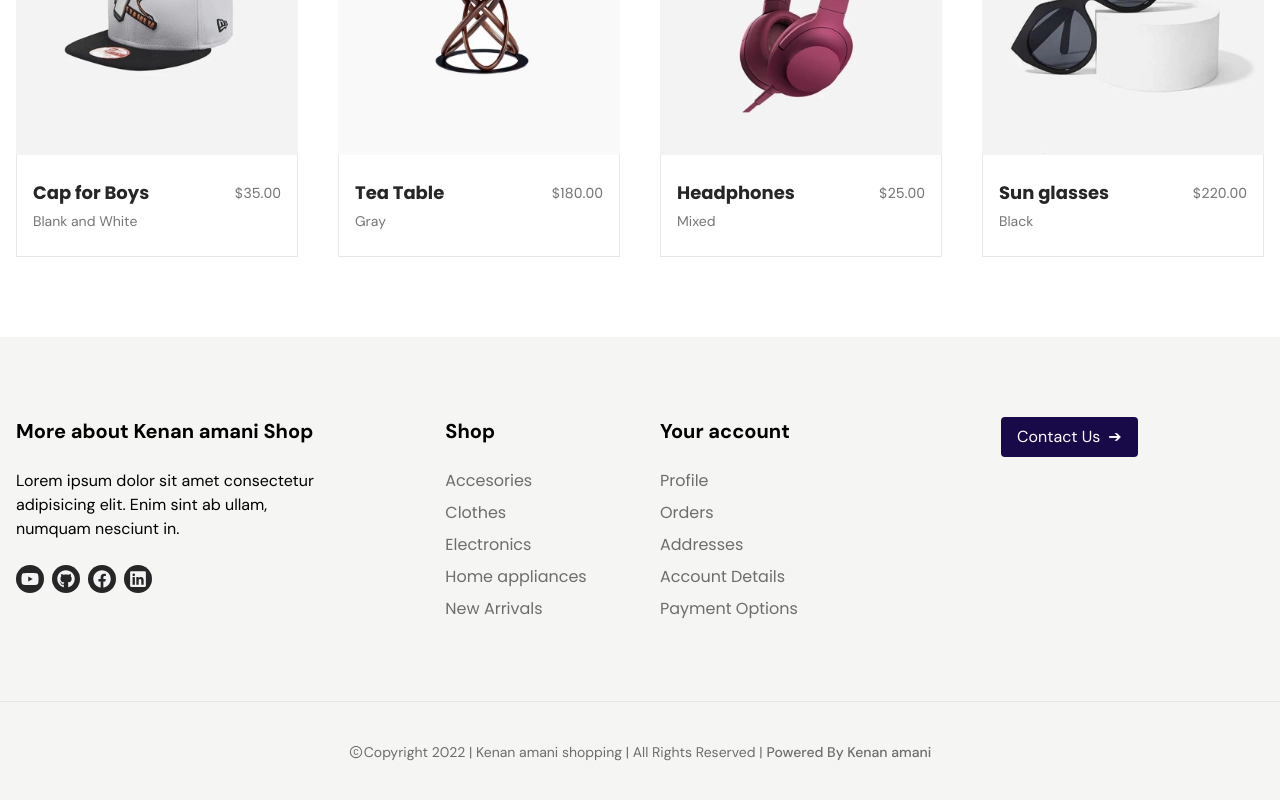
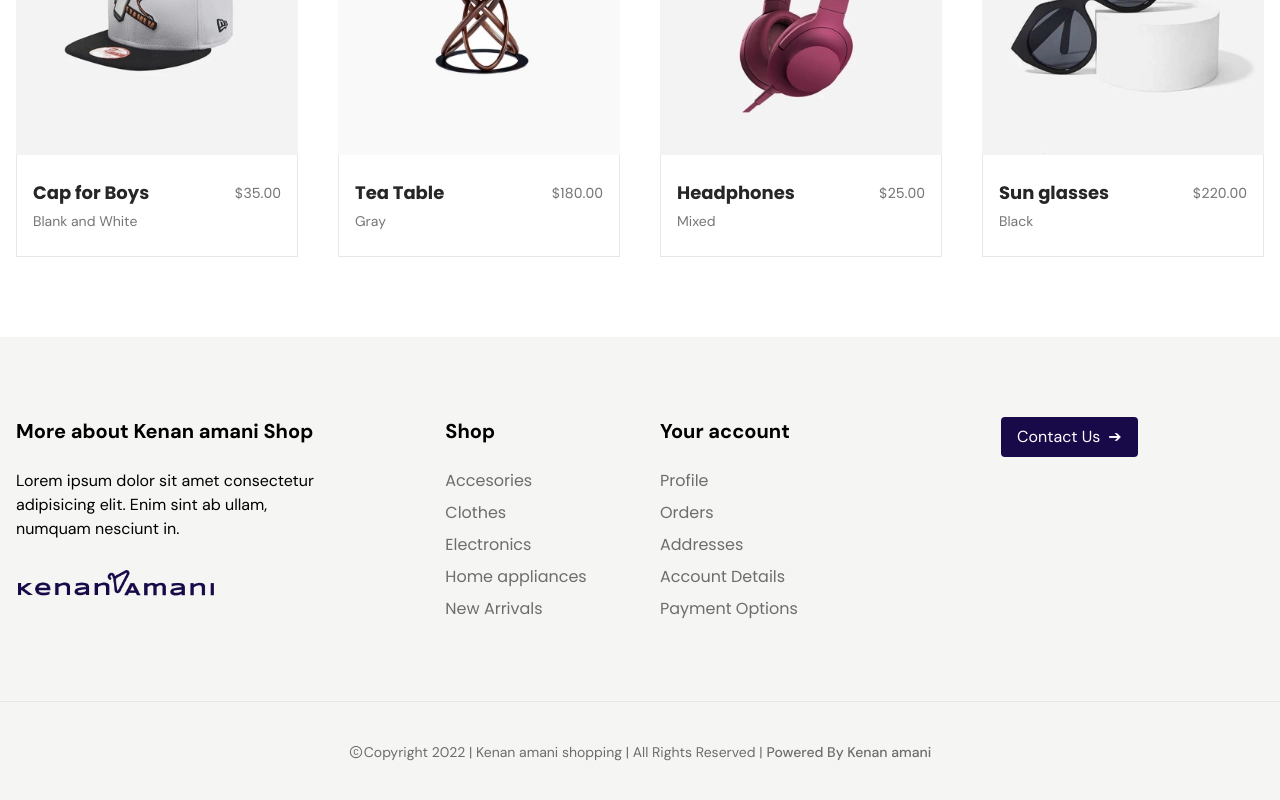
Before and after one commit to hydi-official/HCI, a React (Create React App) app: page / in a window 1280 px wide. Shown: the part 2322-3122 px from the top of the page. Built offline with nearby package versions, Linux system fonts and the light colour scheme.

Commit message:
logo added to footer

```diff
--- a/src/components/home/Footer/Footer.js
+++ b/src/components/home/Footer/Footer.js
@@ -5,6 +5,7 @@ import FooterListTitle from "./FooterListTitle";
 import { paymentCard } from "../../../assets/images";
 import Image from "../../designLayouts/Image";
 import { Link } from "react-router-dom";
+import logo from '../../../assets/Logo/Kenan Amani Logo.png'
 
 const Footer = () => {
   const [emailInfo, setEmailInfo] = useState("");
@@ -38,7 +39,7 @@ const Footer = () => {
               Lorem ipsum dolor sit amet consectetur adipisicing elit. Enim sint
               ab ullam, numquam nesciunt in.
             </p>
-            <ul className="flex items-center gap-2">
+            {/* <ul className="flex items-center gap-2">
               <a
                 href="https://www.youtube.com/@reactjsBD"
                 target="_blank"
@@ -75,7 +76,10 @@ const Footer = () => {
                   <FaLinkedin />
                 </li>
               </a>
-            </ul>
+            </ul> */}
+            <div>
+              <img src={logo} className="w-[200px]"/>
+            </div>
           </div>
         </div>
         <div>
```
